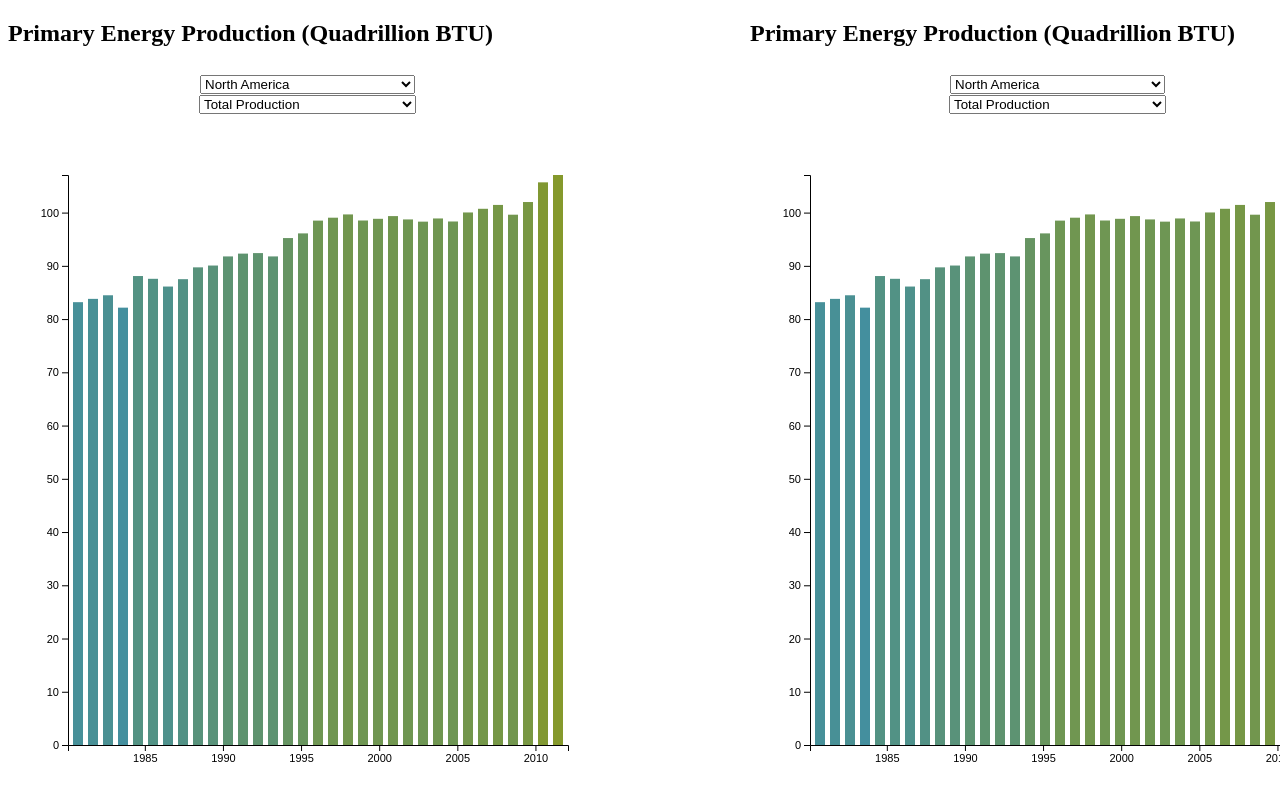
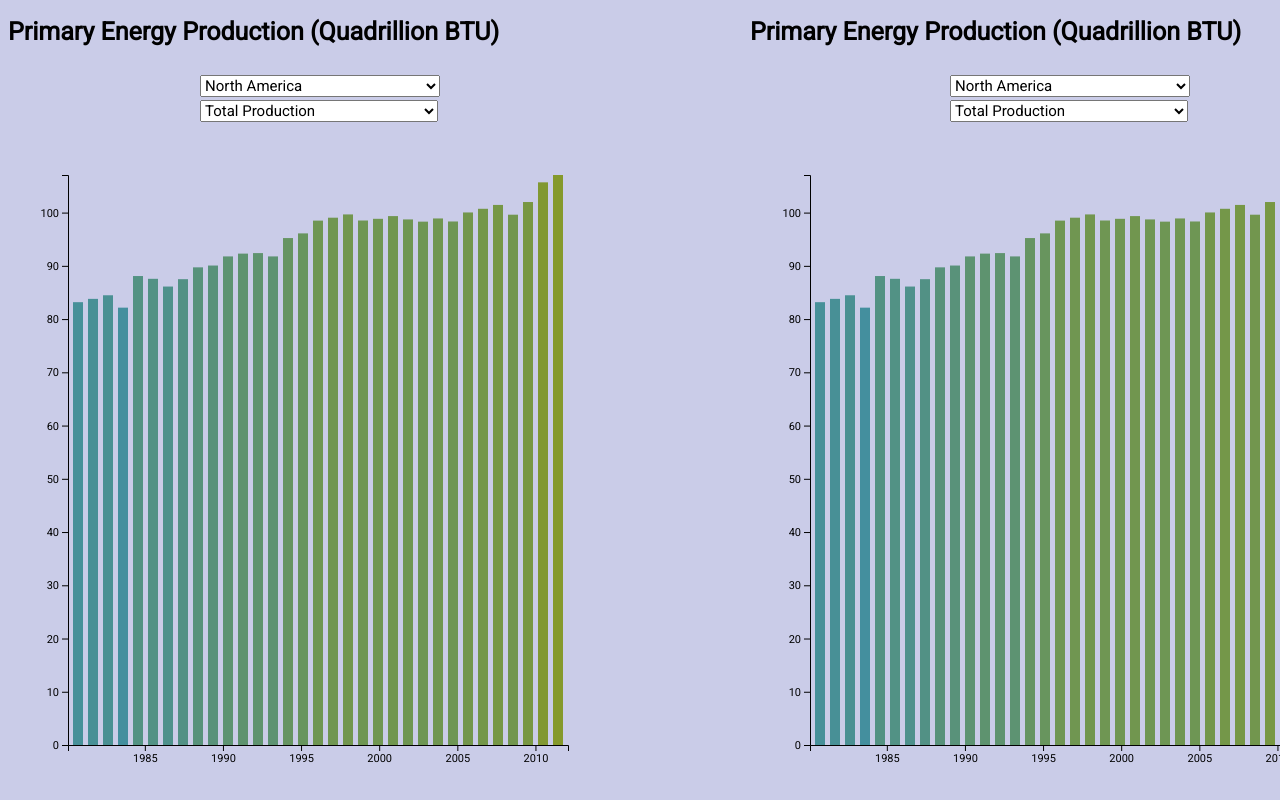
Before and after one commit to jacobryas4/energyDataVisual, a plain HTML site: page Assignment3/index.html in a window 1280 px wide. Shown: the top 800 px of the page. Drawn offline with nearby package versions, Linux system fonts and the light colour scheme.

Commit message:
Add files via upload
style changes

```diff
--- a/Assignment3/index.html
+++ b/Assignment3/index.html
@@ -5,8 +5,13 @@
 	<script src="https://cdnjs.cloudflare.com/ajax/libs/d3/4.13.0/d3.min.js" charset="utf-8"></script>
 	<script src="https://cdnjs.cloudflare.com/ajax/libs/PapaParse/4.1.2/papaparse.min.js" charset="utf-8"></script>
 	<style>
-    	text {
-			font-family: Arial;
+		@import url('https://fonts.googleapis.com/css?family=Roboto');
+
+		body {
+			background-color: #CACCE8;
+		}
+    	* {
+			font-family: 'Roboto', sans-serif;
 			font-size: 15px;
 		}
 		.axis path, .axis line {
@@ -28,22 +33,24 @@
 			top: 175px;
 
 		}
-
+		h1 {
+			font-size: 25px;
+		}
 		#header2, #units2 {
 			position: absolute;
 			left: 750px;
 			top: 0px;
+
 		}
 
 	</style>
 </head>
 <body>
 
-	<h2 id="header">Primary Energy Production (Quadrillion BTU)</h2>
+	<h1 id="header">Primary Energy Production (Quadrillion BTU)</h1>
 
 
-	<h2 id="header2">Primary Energy Production (Quadrillion BTU)</h2>
-
+	<h1 id="header2">Primary Energy Production (Quadrillion BTU)</h1>
 
 
 	<svg id="main" width="600" height="600">
@@ -58,7 +65,7 @@
 
 
 	</select>
-	<select id="selectionWidget2" style="position: absolute; left: 199px; top: 95px">
+	<select id="selectionWidget2" style="position: absolute; left: 200px; top: 100px">
 
 		<option value="totalEnergyProduction">Total Production</option>
 		<option value="coalConsumption">Coal Consumption</option>
@@ -71,7 +78,7 @@
 
 
 	</select>
-	<select id="selectionWidget4" style="position: absolute; left: 949px; top: 95px">
+	<select id="selectionWidget4" style="position: absolute; left: 950px; top: 100px">
 
 		<option value="totalEnergyProduction">Total Production</option>
 		<option value="coalConsumption">Coal Consumption</option>
```
